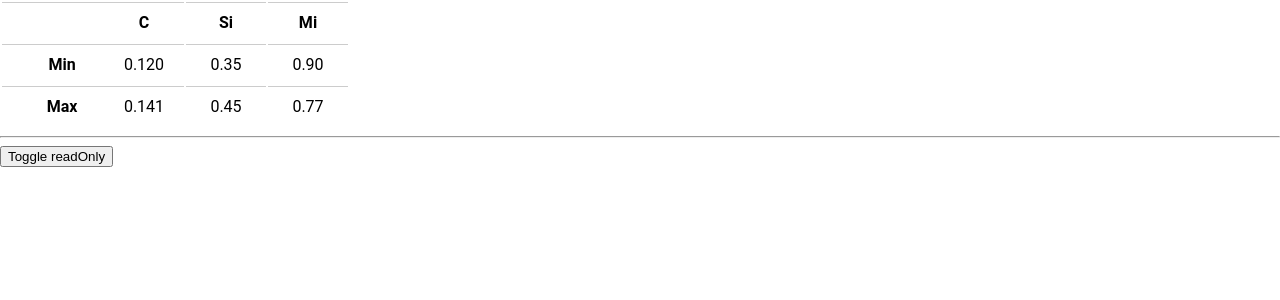
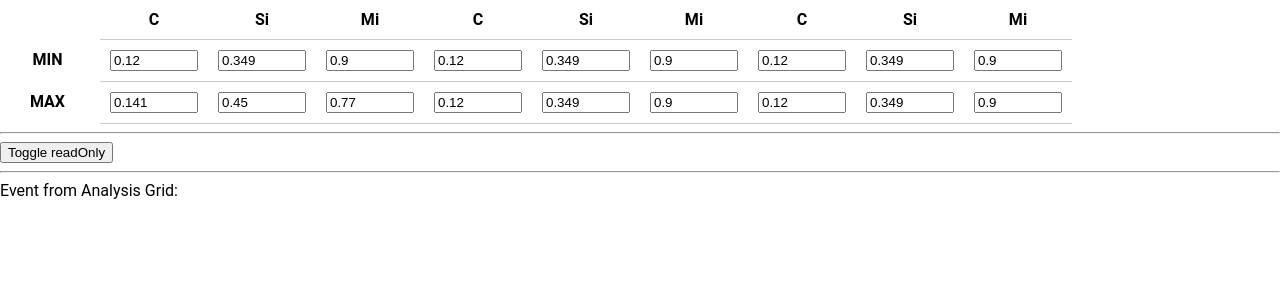
Before and after one commit to shashankvivek/grid-app, an Angular app in the folder grid-proj/: page / in a window 1280 px wide. Shown: the top 300 px of the page. Built offline with nearby package versions, Linux system fonts and the light colour scheme.

Commit message:
added styling

```diff
--- a/grid-proj/src/app/analysis-grid/analysis-grid.component.html
+++ b/grid-proj/src/app/analysis-grid/analysis-grid.component.html
@@ -1,5 +1,6 @@
 <div class="outer">
   <div class="inner">
+    <!-- <form #dataForm="ngForm"> -->
     <table>
       <tr>
         <th class="fix"></th>
@@ -7,23 +8,28 @@
           {{ header.key }}
         </th>
       </tr>
-      <tr *ngFor="let rows of tableData">
-        <th class="fix">{{ rows.key }}</th>
-        <td *ngFor="let data of rows.element_values">
-          <ng-container *ngIf="!readOnly; else noEdit"
-            ><input
-              class="col"
+      <tr *ngFor="let rows of tableData; let j = index">
+        <th class="fix">{{ rows.key | uppercase }}</th>
+        <td *ngFor="let data of rows.element_values; let i = index">
+          <ng-container *ngIf="!readOnly; else noEdit">
+            <input
+              matInput
+              class="col form-control"
               type="number"
               step="any"
+              [attr.required]="true"
+              #ngModel="ngModel"
+              required
               (ngModelChange)="changedInput($event, rows.key, data)"
               [(ngModel)]="data.value"
-          /></ng-container>
-          <!-- TODO: add error styling  -->
+            />
+          </ng-container>
           <ng-template #noEdit>
             {{ data.value | number: data.pipeFormat }}
           </ng-template>
         </td>
       </tr>
     </table>
+    <!-- </form> -->
   </div>
 </div>
--- a/grid-proj/src/app/analysis-grid/analysis-grid.component.scss
+++ b/grid-proj/src/app/analysis-grid/analysis-grid.component.scss
@@ -2,30 +2,39 @@ table {
   table-layout: fixed;
   // width: 100%;
   text-align: center;
-    *margin-left: -100px; /*ie7*/
+  border-collapse: collapse;
 }
-  td, th {
+
+td,
+th {
   vertical-align: top;
-    border-top: 1px solid #ccc;
+  border-bottom: 1px solid #ccc;
   padding: 10px;
-    width: 60px;
+  width: 70px;
 }
+
 .fix {
   position: absolute;
-    *position: relative; /*ie7*/
-    margin-left: -100px;
-    width: 100px;
+  left: 0;
+  border: none;
+  width: 75px;
 }
+
 .outer {
   position: relative;
 }
+
 .inner {
   overflow-x: auto;
   overflow-y: visible;
-    width: 400px;
+  // width: 400px;
   margin-left: 100px;
 }
 
-  .col{
-    width: 50px;;
+.col {
+  width: 80px;
 }
+
+.ng-invalid:not(form) {
+  border: 1px solid #eb516d;
+}
--- a/grid-proj/src/app/analysis-grid/analysis-grid.component.ts
+++ b/grid-proj/src/app/analysis-grid/analysis-grid.component.ts
@@ -13,9 +13,12 @@ import {
   Output,
   EventEmitter,
   OnDestroy,
+  ViewChild,
+  AfterViewInit,
 } from '@angular/core';
 import { Subject } from 'rxjs';
 import { debounceTime, distinctUntilChanged } from 'rxjs/operators';
+import { NgForm, Validators } from '@angular/forms';
 
 @Component({
   selector: 'AnalysisGrid',
@@ -23,22 +26,27 @@ import { debounceTime, distinctUntilChanged } from 'rxjs/operators';
   styleUrls: ['./analysis-grid.component.scss'],
 })
 export class AnalysisGridComponent implements OnInit, OnDestroy {
-
-  tableData: ITransformedData[];
+  public tableData: ITransformedData[];
   @Input() readOnly: boolean;
   @Input() set analysisData(data: IAnalysisData[]) {
     this.tableData = this.analysisSvc.transformData(data);
   }
   @Output() onDataUpdate = new EventEmitter<IUpdationEvent>();
-  modelChanged: Subject<IUpdationEvent> = new Subject<IUpdationEvent>();
+  private modelChanged: Subject<IUpdationEvent> = new Subject<IUpdationEvent>();
 
   // TODO: make sure Min and Max have keys in same order
 
   constructor(public analysisSvc: AnalysisService) {}
 
+
   ngOnInit(): void {
     this.modelChanged
-      .pipe(debounceTime(300), distinctUntilChanged())
+      .pipe(
+        debounceTime(1000),
+        distinctUntilChanged((val1, val2) => {
+          return val1.value === val2.value;
+        })
+      )
       .subscribe((model) => {
         this.onDataUpdate.emit(model);
       });
--- a/grid-proj/src/app/app.component.html
+++ b/grid-proj/src/app/app.component.html
@@ -6,3 +6,6 @@
 
 <hr>
 <button (click)="toggle()">Toggle readOnly</button>
+
+<hr>
+Event from Analysis Grid: {{changedData | json}}
--- a/grid-proj/src/app/app.component.ts
+++ b/grid-proj/src/app/app.component.ts
@@ -7,8 +7,9 @@ import { Component, OnInit } from '@angular/core';
   styleUrls: ['./app.component.scss'],
 })
 export class AppComponent implements OnInit {
-  readOnly = true;
+  readOnly = false;
   analysisData: IAnalysisData[];
+  changedData: IUpdationEvent;
 
   ngOnInit(): void {
     this.analysisData = [
@@ -18,12 +19,12 @@ export class AppComponent implements OnInit {
           { key: 'C', value: 0.12, format: 'X.XXX' },
           { key: 'Si', value: 0.349, format: 'X.XX' },
           { key: 'Mi', value: 0.9, format: 'X.XX' },
-          // { key: 'C', value: 0.12, format: 'X.XXX' },
-          // { key: 'Si', value: 0.349, format: 'X.XX' },
-          // { key: 'Mi', value: 0.9, format: 'X.XX' },
-          // { key: 'C', value: 0.12, format: 'X.XXX' },
-          // { key: 'Si', value: 0.349, format: 'X.XX' },
-          // { key: 'Mi', value: 0.9, format: 'X.XX' },
+          { key: 'C', value: 0.12, format: 'X.XXX' },
+          { key: 'Si', value: 0.349, format: 'X.XX' },
+          { key: 'Mi', value: 0.9, format: 'X.XX' },
+          { key: 'C', value: 0.12, format: 'X.XXX' },
+          { key: 'Si', value: 0.349, format: 'X.XX' },
+          { key: 'Mi', value: 0.9, format: 'X.XX' },
         ],
       },
       {
@@ -32,12 +33,12 @@ export class AppComponent implements OnInit {
           { key: 'C', value: 0.141, format: 'X.XXX' },
           { key: 'Si', value: 0.45, format: 'X.XX' },
           { key: 'Mi', value: 0.77, format: 'X.XX' },
-          // { key: 'C', value: 0.12, format: 'X.XXX' },
-          // { key: 'Si', value: 0.349, format: 'X.XX' },
-          // { key: 'Mi', value: 0.9, format: 'X.XX' },
-          // { key: 'C', value: 0.12, format: 'X.XXX' },
-          // { key: 'Si', value: 0.349, format: 'X.XX' },
-          // { key: 'Mi', value: 0.9, format: 'X.XX' },
+          { key: 'C', value: 0.12, format: 'X.XXX' },
+          { key: 'Si', value: 0.349, format: 'X.XX' },
+          { key: 'Mi', value: 0.9, format: 'X.XX' },
+          { key: 'C', value: 0.12, format: 'X.XXX' },
+          { key: 'Si', value: 0.349, format: 'X.XX' },
+          { key: 'Mi', value: 0.9, format: 'X.XX' },
         ],
       },
     ];
@@ -45,7 +46,7 @@ export class AppComponent implements OnInit {
 
   public onDataUpdate(event: IUpdationEvent): void {
     // TODO: Make call to backend server to save this value
-    console.log(event);
+    this.changedData = event;
   }
 
   public toggle(): void {
```
Lines whose indentation alone changed are shown as unchanged.
